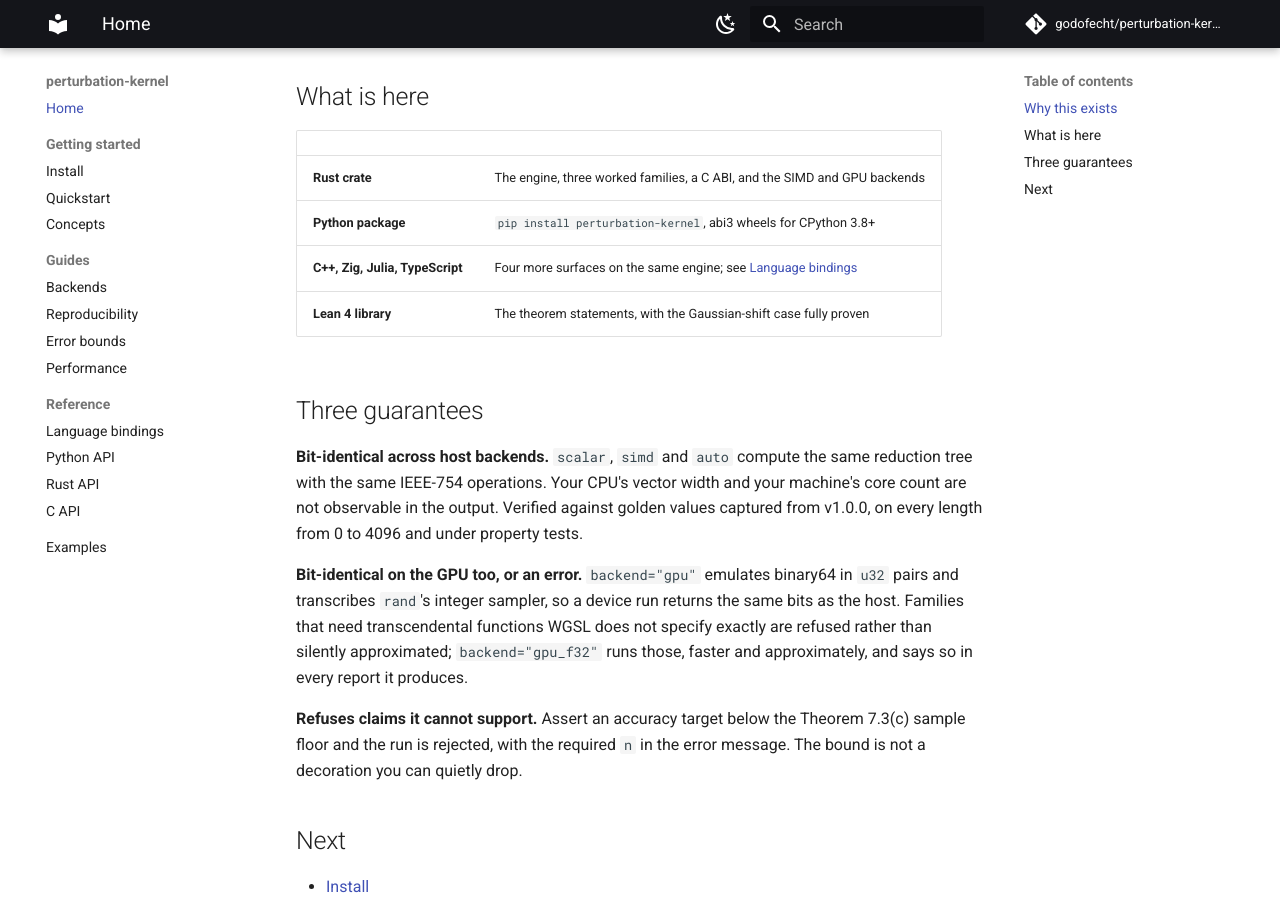
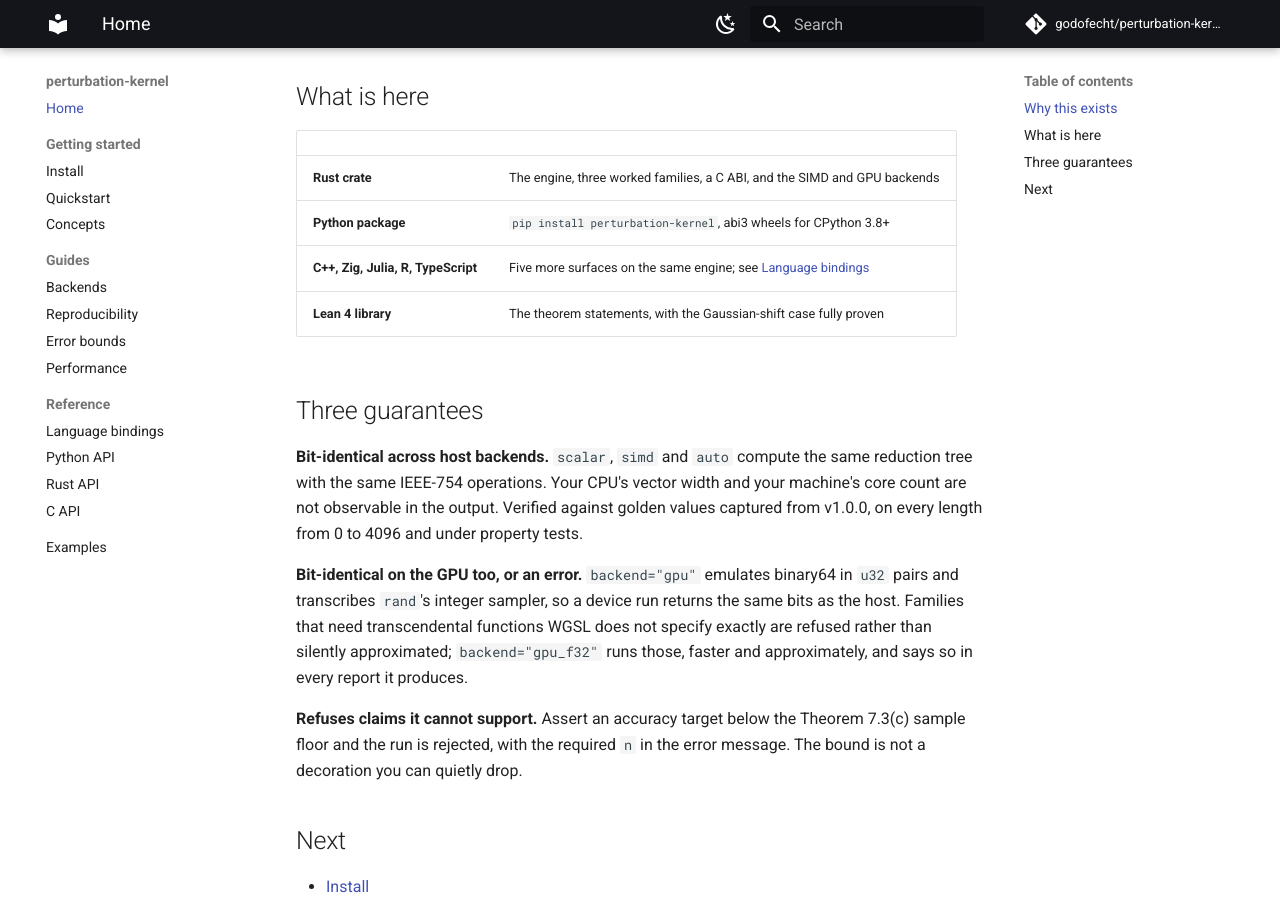
Before and after one commit to godofecht/perturbation-kernel, an MkDocs documentation site: the page built from docs/index.md, in a window 1280 px wide and 900 px high, scrolled down 962 px. Built offline with MkDocs 1.6.1 and Material for MkDocs 9.7.7, drawn with Linux system fonts in a browser that asks for light colours; comment, search, counter and statistics services are not loaded.

Commit message:
Consolidate R docs in docs/index.md

```diff
--- a/docs/index.md
+++ b/docs/index.md
@@ -48,7 +48,7 @@ the headline theorems alongside it.
 |---|---|
 | **Rust crate** | The engine, three worked families, a C ABI, and the SIMD and GPU backends |
 | **Python package** | `pip install perturbation-kernel`, abi3 wheels for CPython 3.8+ |
-| **C++, Zig, Julia, TypeScript** | Four more surfaces on the same engine; see [Language bindings](bindings.md) |
+| **C++, Zig, Julia, R, TypeScript** | Five more surfaces on the same engine; see [Language bindings](bindings.md) |
 | **Lean 4 library** | The theorem statements, with the Gaussian-shift case fully proven |
 
 ## Three guarantees
```
